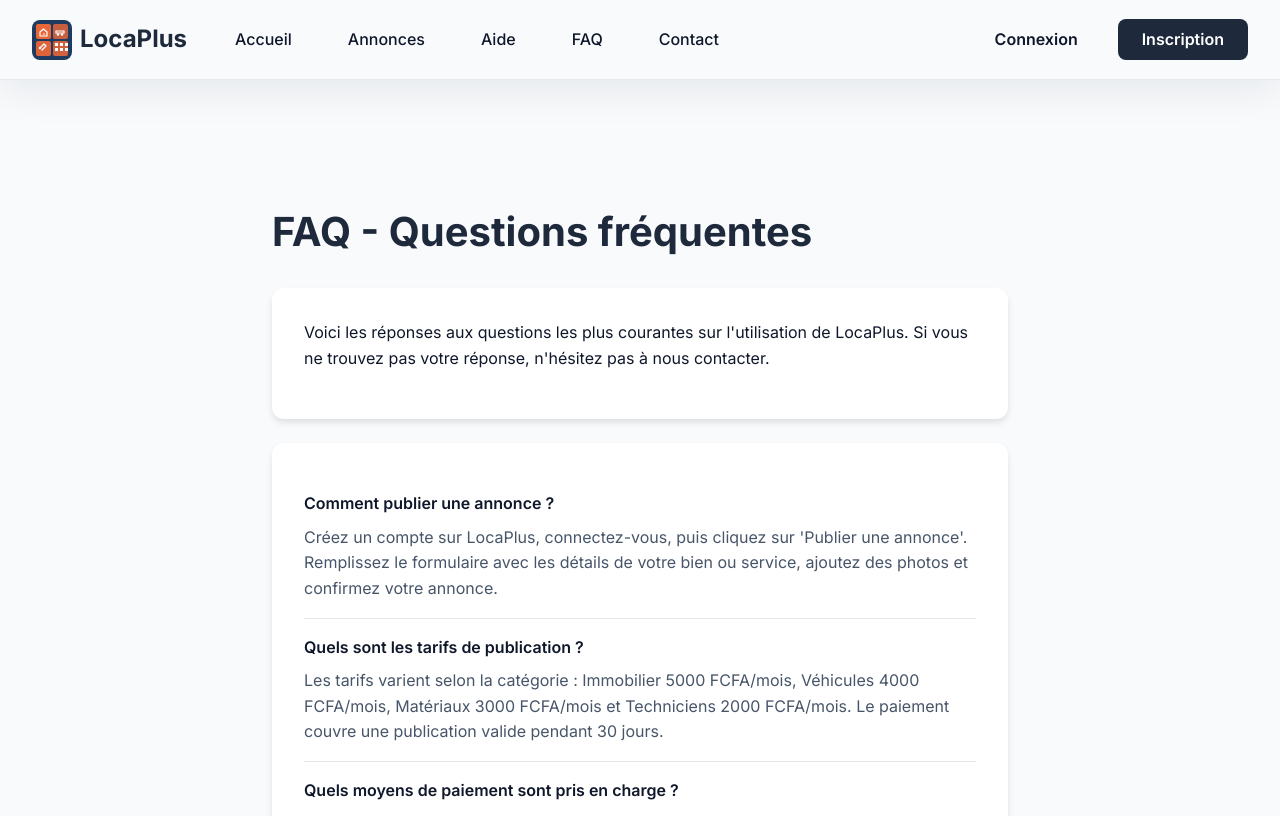
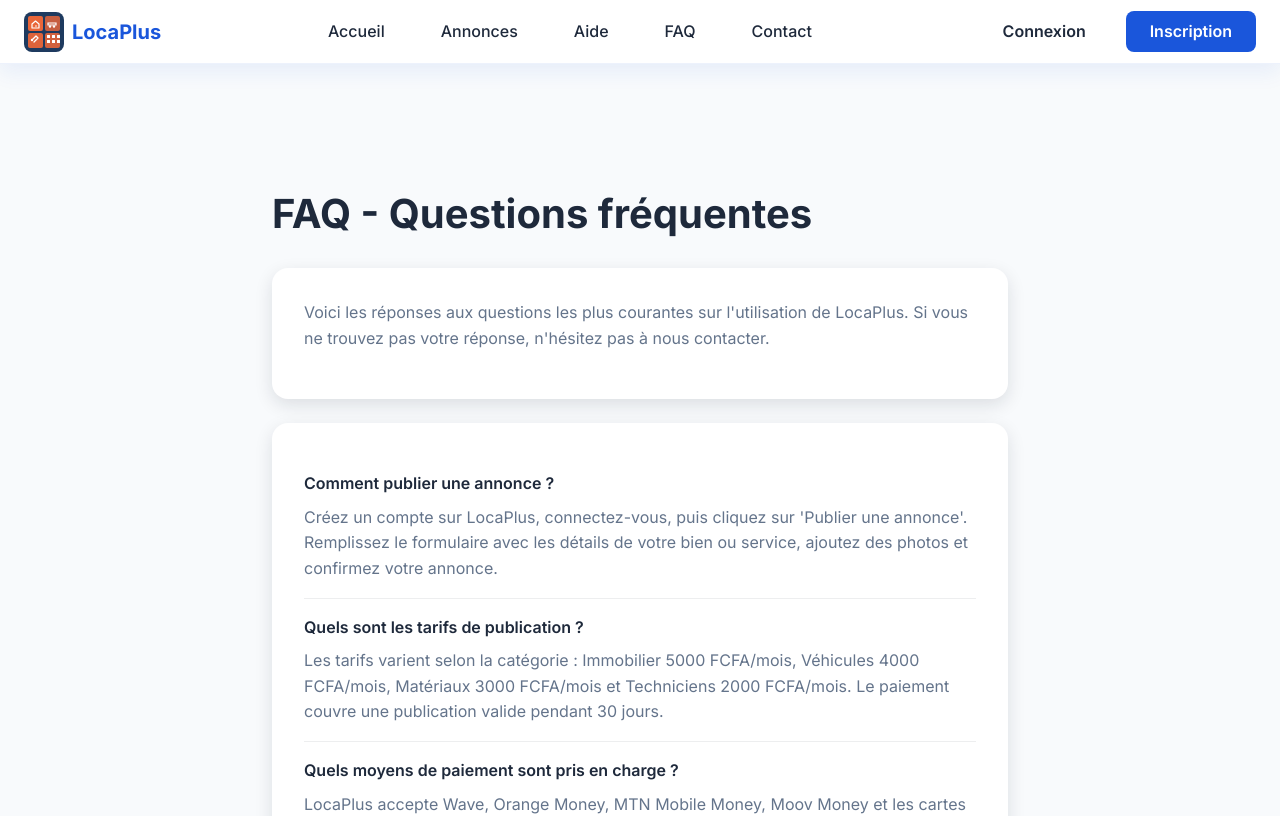
Before and after one commit to minderoft/front-end, a React (Vite) app in the folder front-end/: page /faq in a window 1280 px wide. Shown: the top 816 px of the page. Built offline with nearby package versions, Linux system fonts and the light colour scheme; no server answers.

Commit message:
amelioration du design

```diff
--- a/front-end/index.html
+++ b/front-end/index.html
@@ -21,7 +21,6 @@
       "name": "LocaPlus",
       "image": "https://front-end-hazel-chi.vercel.app/logo.png",
       "url": "https://front-end-hazel-chi.vercel.app/",
-      "telephone": "+225XXXXXX",
       "address": {
         "@type": "PostalAddress",
         "streetAddress": "Yopougon",
--- a/front-end/package.json
+++ b/front-end/package.json
@@ -11,6 +11,7 @@
   "dependencies": {
     "axios": "^1.6.3",
     "leaflet": "^1.9.4",
+    "lucide-react": "^1.16.0",
     "react": "^18.2.0",
     "react-dom": "^18.2.0",
     "react-leaflet": "^4.2.1",
--- a/front-end/src/components/AdCard.jsx
+++ b/front-end/src/components/AdCard.jsx
@@ -1,5 +1,6 @@
 import React from 'react';
 import { useNavigate } from 'react-router-dom';
+import { Home as HomeIcon, MapPin } from 'lucide-react';
 import '../styles/AdCard.css';
 import { resolveImageUrl, parseImages, handleImageError } from '../utils/imageUtils';
 
@@ -43,7 +44,9 @@ const AdCard = ({ announcement, onBoost }) => {
           }}
         />
       ) : (
-        <div className="card-image card-image-fallback">🏠</div>
+        <div className="card-image card-image-fallback" style={{ display: 'flex', alignItems: 'center', justifyContent: 'center' }}>
+          <HomeIcon size={42} color="#64748B" />
+        </div>
       )}
 
       <div className="card-body">
@@ -57,7 +60,10 @@ const AdCard = ({ announcement, onBoost }) => {
         <h3 className="card-title">{announcement.title}</h3>
         <p className="card-text">{announcement.description?.substring(0, 120)}...</p>
         <div className="card-price">{announcement.price?.toLocaleString() || 0} FCFA</div>
-        <div className="card-meta"><span>📍 {location}</span></div>
+        <div className="card-meta" style={{ display: 'flex', alignItems: 'center', gap: '6px' }}>
+          <MapPin size={14} />
+          <span>{location}</span>
+        </div>
 
         <div className="card-actions">
           <button type="button" onClick={handleView} className="btn btn-outline btn-sm">Voir</button>
--- a/front-end/src/styles/index.css
+++ b/front-end/src/styles/index.css
@@ -5,22 +5,23 @@
 /* Variables CSS */
 :root {
   /* Couleurs */
-  --primary: #1E293B;
-  --primary-dark: #111827;
-  --primary-light: #374151;
+  --primary: #1A56DB;
+  --primary-dark: #1643B0;
+  --primary-light: #3B6BFF;
   --secondary: #FFFFFF;
-  --accent: #2563EB;
-  --accent-hover: #1D4ED8;
+  --accent: #F97316;
+  --accent-hover: #DC6B14;
   --background: #F8FAFC;
-  --text: #0F172A;
-  --text-light: #475569;
-  --border: rgba(30, 41, 59, 0.12);
-  --success: #10B981;
-  --error: #EF4444;
-  --warning: #F59E0B;
-  --glass-bg: rgba(255, 255, 255, 0.72);
-  --glass-border: rgba(255, 255, 255, 0.65);
-  --glass-shadow: 0 24px 60px rgba(30, 41, 59, 0.08);
+  --surface: #FFFFFF;
+  --text: #1E293B;
+  --text-light: #64748B;
+  --border: rgba(30, 41, 59, 0.08);
+  --success: #16A34A;
+  --error: #DC2626;
+  --warning: #F97316;
+  --glass-bg: rgba(255, 255, 255, 0.80);
+  --glass-border: rgba(226, 232, 240, 0.8);
+  --glass-shadow: 0 20px 45px rgba(15, 23, 42, 0.08);
 
   /* Typographie */
   --font-family: 'Inter', -apple-system, BlinkMacSystemFont, 'Segoe UI', sans-serif;
@@ -36,17 +37,17 @@
   /* Border radius */
   --radius-sm: 6px;
   --radius-md: 8px;
-  --radius-lg: 12px;
-  --radius-xl: 16px;
+  --radius-lg: 16px;
+  --radius-xl: 24px;
 
   /* Ombres */
-  --shadow-sm: 0 1px 3px rgba(0, 0, 0, 0.1);
-  --shadow-md: 0 4px 6px rgba(0, 0, 0, 0.1);
-  --shadow-lg: 0 10px 15px rgba(0, 0, 0, 0.1);
-  --shadow-xl: 0 20px 25px rgba(0, 0, 0, 0.15);
+  --shadow-sm: 0 1px 3px rgba(15, 23, 42, 0.08);
+  --shadow-md: 0 6px 18px rgba(15, 23, 42, 0.12);
+  --shadow-lg: 0 12px 28px rgba(15, 23, 42, 0.16);
+  --shadow-xl: 0 22px 50px rgba(15, 23, 42, 0.18);
 
   /* Transitions */
-  --transition: all 0.3s ease;
+  --transition: all 0.2s ease;
 }
 
 /* Reset */
@@ -63,6 +64,7 @@ html {
 body {
   font-family: var(--font-family);
   font-size: 16px;
+  font-weight: 400;
   line-height: 1.6;
   color: var(--text);
   background-color: var(--background);
@@ -86,18 +88,39 @@ body {
    Typographie
    ============================================ */
 h1, h2, h3, h4, h5, h6 {
+  color: var(--text);
+  margin: 0 0 var(--spacing-md);
+}
+
+h1 {
+  font-size: 2.5rem;
+  font-weight: 800;
+  line-height: 1.1;
+}
+
+h2 {
+  font-size: 1.875rem;
   font-weight: 700;
   line-height: 1.2;
-  color: var(--primary);
-}
-
-h1 { font-size: 2.5rem; }
-h2 { font-size: 2rem; }
-h3 { font-size: 1.5rem; }
-h4 { font-size: 1.25rem; }
+}
+
+h3 {
+  font-size: 1.25rem;
+  font-weight: 600;
+  line-height: 1.3;
+}
+
+h4,
+h5,
+h6 {
+  font-weight: 600;
+}
 
 p {
   margin-bottom: var(--spacing-md);
+  line-height: 1.6;
+  font-weight: 400;
+  color: var(--text-light);
 }
 
 a {
@@ -136,22 +159,24 @@ a:hover {
 .btn-primary {
   background-color: var(--primary);
   color: var(--secondary);
+  border-radius: 8px;
 }
 
 .btn-primary:hover:not(:disabled) {
   background-color: var(--primary-dark);
-  transform: translateY(-2px);
+  transform: translateY(-1px);
   box-shadow: var(--shadow-md);
 }
 
 .btn-accent {
   background-color: var(--accent);
   color: var(--secondary);
+  border-radius: 8px;
 }
 
 .btn-accent:hover:not(:disabled) {
   background-color: var(--accent-hover);
-  transform: translateY(-2px);
+  transform: translateY(-1px);
   box-shadow: var(--shadow-md);
 }
 
@@ -159,20 +184,22 @@ a:hover {
   background-color: transparent;
   color: var(--primary);
   border: 2px solid var(--primary);
+  border-radius: 8px;
 }
 
 .btn-outline:hover:not(:disabled) {
-  background-color: var(--primary);
-  color: var(--secondary);
+  background-color: rgba(26, 86, 219, 0.08);
+  color: var(--primary);
 }
 
 .btn-ghost {
   background-color: transparent;
   color: var(--text);
+  border-radius: 8px;
 }
 
 .btn-ghost:hover:not(:disabled) {
-  background-color: var(--background);
+  background-color: rgba(26, 86, 219, 0.05);
 }
 
 .btn-sm {
@@ -300,30 +327,29 @@ a:hover {
   top: 0;
   left: 0;
   right: 0;
-  height: 80px;
-  background: rgba(248, 250, 252, 0.82);
-  backdrop-filter: blur(18px);
-  border-bottom: 1px solid rgba(30, 41, 59, 0.08);
-  box-shadow: 0 10px 40px rgba(15, 23, 42, 0.08);
+  height: 64px;
+  background: var(--secondary);
+  border-bottom: 1px solid rgba(26, 86, 219, 0.08);
+  box-shadow: 0 8px 20px rgba(26, 86, 219, 0.08);
   z-index: 1000;
   display: flex;
   align-items: center;
   justify-content: space-between;
-  padding: 0 var(--spacing-xl);
+  padding: 0 var(--spacing-lg);
 }
 
 .navbar-brand {
   display: flex;
   align-items: center;
   gap: var(--spacing-sm);
-  font-size: 1.5rem;
-  font-weight: 700;
+  font-size: 1.25rem;
+  font-weight: 800;
   color: var(--primary);
   flex-shrink: 0;
 }
 
 .navbar-brand img {
-  height: 40px;
+  height: 36px;
 }
 
 .navbar-toggle {
@@ -337,15 +363,23 @@ a:hover {
 }
 
 .navbar-toggle span {
-  width: 25px;
+  width: 28px;
   height: 3px;
   background-color: var(--primary);
-  border-radius: 2px;
+  border-radius: 999px;
   transition: var(--transition);
 }
 
 .navbar-toggle.active span:nth-child(1) {
-  transform: rotate(45deg) translate(10px, 10px);
+  transform: rotate(45deg) translate(5px, 5px);
+}
+
+.navbar-toggle.active span:nth-child(2) {
+  opacity: 0;
+}
+
+.navbar-toggle.active span:nth-child(3) {
+  transform: rotate(-45deg) translate(6px, -6px);
 }
 
   .relative {
@@ -425,9 +459,10 @@ a:hover {
   .navbar-menu {
     display: flex;
     align-items: center;
+    justify-content: center;
     gap: var(--spacing-lg);
     flex: 1;
-    margin: 0 var(--spacing-xl);
+    margin: 0 var(--spacing-lg);
   }
 
 .navbar-actions {
@@ -516,10 +551,8 @@ a:hover {
    Hero Section
    ============================================ */
 .hero {
-  background: radial-gradient(circle at top left, rgba(37, 99, 235, 0.16), transparent 28%),
-    radial-gradient(circle at bottom right, rgba(16, 185, 129, 0.18), transparent 24%),
-    linear-gradient(135deg, var(--primary), #1f2a42);
-  color: var(--secondary);
+  background: linear-gradient(180deg, #EFF6FF 0%, #F8FAFC 100%);
+  color: var(--text);
   padding: calc(var(--spacing-2xl) * 1.5) var(--spacing-xl);
   min-height: 700px;
   display: flex;
@@ -533,15 +566,16 @@ a:hover {
   content: '';
   position: absolute;
   inset: 0;
-  background: radial-gradient(circle at 20% 20%, rgba(37, 99, 235, 0.3), transparent 20%),
-    radial-gradient(circle at 80% 80%, rgba(16, 185, 129, 0.18), transparent 18%);
-  opacity: 0.8;
+  background: url('https://images.unsplash.com/photo-1498050108023-c5249f4df085?auto=format&fit=crop&w=1400&q=80');
+  opacity: 0.05;
+  background-size: cover;
+  background-position: center;
   pointer-events: none;
 }
 
 .hero-grid {
   display: grid;
-  grid-template-columns: minmax(320px, 1.1fr) minmax(280px, 0.9fr);
+  grid-template-columns: minmax(320px, 1.1fr) minmax(300px, 0.9fr);
   gap: var(--spacing-xl);
   width: 100%;
   max-width: 1200px;
@@ -562,26 +596,29 @@ a:hover {
   gap: 8px;
   padding: 10px 18px;
   border-radius: 999px;
-  background: rgba(255, 255, 255, 0.12);
-  color: rgba(255, 255, 255, 0.94);
+  background: rgba(26, 86, 219, 0.08);
+  color: var(--primary);
   font-size: 0.95rem;
   text-transform: uppercase;
-  letter-spacing: 0.04em;
+  letter-spacing: 0.08em;
   width: fit-content;
 }
 
 .hero h1 {
-  color: var(--secondary);
-  font-size: clamp(2.8rem, 4vw, 4.4rem);
-  line-height: 1.02;
+  font-size: clamp(2.5rem, 4vw, 3.75rem);
+  line-height: 1.05;
   margin-bottom: var(--spacing-lg);
   max-width: 760px;
 }
 
+.hero h1 .brand-highlight {
+  color: var(--primary);
+}
+
 .hero p {
-  font-size: 1.1rem;
-  color: rgba(255, 255, 255, 0.86);
-  max-width: 680px;
+  font-size: 1rem;
+  color: var(--text-light);
+  max-width: 600px;
   margin-bottom: var(--spacing-xl);
 }
 
@@ -598,15 +635,14 @@ a:hover {
 
 .hero-panel-card {
   padding: var(--spacing-xl);
-  border-radius: 24px;
-  background: rgba(255, 255, 255, 0.12);
-  border: 1px solid rgba(255, 255, 255, 0.14);
-  box-shadow: var(--glass-shadow);
-  backdrop-filter: blur(16px);
+  border-radius: var(--radius-xl);
+  background: var(--secondary);
+  border: 1px solid var(--border);
+  box-shadow: var(--shadow-sm);
 }
 
 .hero-panel-card-secondary {
-  background: rgba(16, 185, 129, 0.18);
+  background: rgba(255, 255, 255, 0.9);
 }
 
 .hero-panel-head {
@@ -618,12 +654,13 @@ a:hover {
 }
 
 .hero-panel-head span {
-  color: rgba(255, 255, 255, 0.8);
+  color: var(--text-light);
   font-size: 0.95rem;
 }
 
 .hero-panel-head strong {
-  font-size: 1.1rem;
+  font-size: 1.25rem;
+  color: var(--text);
 }
 
 .hero-metrics {
@@ -633,13 +670,15 @@ a:hover {
 
 .hero-metrics strong {
   display: block;
-  font-size: 1.25rem;
+  font-size: 1.3rem;
+  font-weight: 700;
   margin-bottom: 6px;
+  color: var(--primary);
 }
 
 .hero-metrics p {
   margin: 0;
-  color: rgba(255, 255, 255, 0.72);
+  color: var(--text-light);
 }
 
 /* ============================================
@@ -1301,6 +1340,48 @@ a:hover {
   border-top-color: var(--primary);
   border-radius: 50%;
   animation: spin 1s linear infinite;
+}
+
+.skeleton-grid {
+  display: grid;
+  grid-template-columns: repeat(auto-fill, minmax(280px, 1fr));
+  gap: var(--spacing-lg);
+  width: 100%;
+}
+
+.skeleton-card {
+  background: rgba(255, 255, 255, 0.95);
+  border-radius: var(--radius-lg);
+  box-shadow: var(--shadow-sm);
+  padding: var(--spacing-lg);
+  animation: pulse 1.2s ease-in-out infinite alternate;
+  min-height: 200px;
+}
+
+.skeleton-line {
+  background: linear-gradient(90deg, rgba(226,232,240,0.75), rgba(226,232,240,1), rgba(226,232,240,0.75));
+  border-radius: 999px;
+  margin-bottom: 1rem;
+}
+
+.skeleton-line.title {
+  width: 70%;
+  height: 20px;
+}
+
+.skeleton-line.short {
+  width: 45%;
+  height: 14px;
+}
+
+.skeleton-line.bar {
+  width: 100%;
+  height: 14px;
+}
+
+@keyframes pulse {
+  from { opacity: 1; }
+  to { opacity: 0.5; }
 }
 
 @keyframes spin {
```
Also changed, not shown: front-end/src/pages/Announcements.jsx (+22 -4 lines), front-end/src/pages/Dashboard.jsx (+12 -2 lines), front-end/src/pages/Home.jsx (+60 -25 lines), 1 other file (tests, documents, lock files or other folders).
